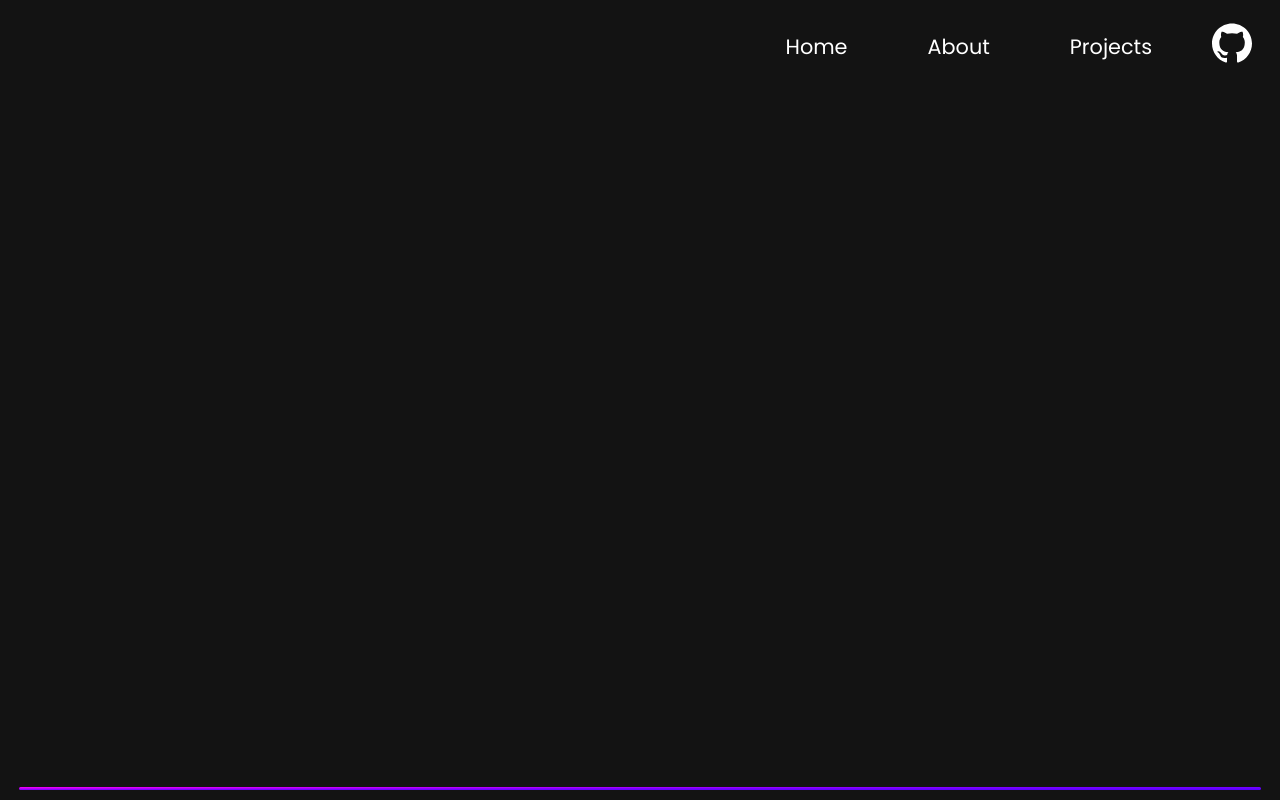
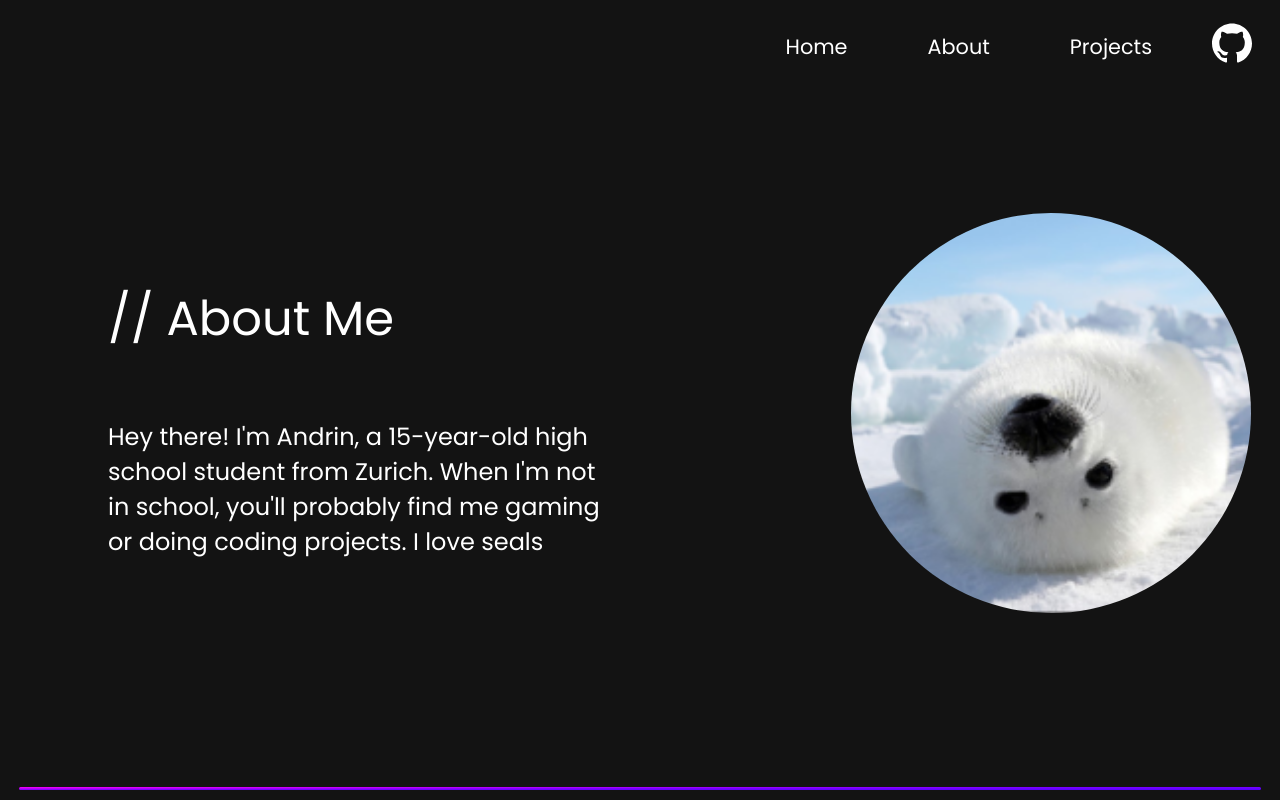
Before and after one commit to mvlwarekekw/mvlware.xyz, a Vue app: page /about in a window 1280 px wide. Before the commit this address had no page. Built offline with nearby package versions, Linux system fonts and the light colour scheme.

Commit message:
feat: add about me page

```diff
--- /dev/null
+++ b/src/components/About.vue
@@ -0,0 +1,50 @@
+<script setup lang="ts">
+
+</script>
+
+<template>
+<section>
+  <div class="about">
+    <div class="aboutme">
+      <h2 class="text-xl">// About Me</h2>
+      <p class="text-md">Hey there! I'm Andrin, a 15-year-old high school student from Zurich. When I'm not in school, you'll probably find me gaming or doing coding projects.  I love seals</p>
+    </div>
+    <div class="seal">
+      <img src="/src/assets/seal.png" alt="cute seal" class="seal-img" id="seal">
+    </div>
+  </div>
+</section>
+</template>
+
+<style scoped>
+.about {
+  display: grid;
+  grid-template-columns: 65% 35%;
+  width: 100%;
+}
+
+.aboutme {
+  display: flex;
+  flex-direction: column;
+  justify-content: center;
+  height: 80vh;
+  padding-left: 100px;
+}
+
+.aboutme p {
+  max-width: 40vw;
+}
+
+.seal {
+  display: flex;
+  height: 80vh;
+  align-items: center;
+  justify-content: center;
+}
+
+.seal-img {
+  height: 50vh;
+  width: 50vh;
+  border-radius: 100%;
+}
+</style>
--- a/src/router/index.ts
+++ b/src/router/index.ts
@@ -1,5 +1,6 @@
 import {createRouter, createWebHistory} from 'vue-router'
 import HomeView from '../views/HomeView.vue'
+import AboutView from "@/views/AboutView.vue";
 
 const router = createRouter({
   history: createWebHistory(import.meta.env.BASE_URL),
@@ -8,6 +9,11 @@ const router = createRouter({
       path: '/',
       name: 'home',
       component: HomeView
+    },
+    {
+      path: '/about',
+      name: 'about',
+      component: AboutView
     }
   ]
 })
--- /dev/null
+++ b/src/views/AboutView.vue
@@ -0,0 +1,12 @@
+<script setup lang="ts">
+import About from "@/components/About.vue";
+
+</script>
+
+<template>
+<About />
+</template>
+
+<style scoped>
+
+</style>
```
